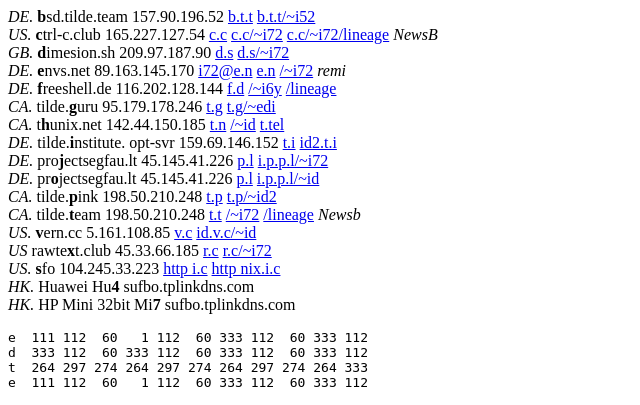
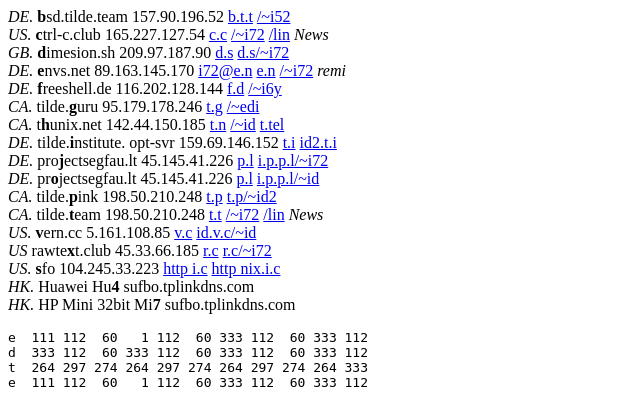
Before and after one commit to sustance/configs, a PHP site: page /i.php in a window 1280 px wide. Shown: the top 405 px of the page, without its empty margins (0-640 px from the left). Run offline with PHP 8.4, Linux system fonts and the light colour scheme; data that the repository does not hold is empty.

Commit message:
Update i.php

```diff
--- a/php/i.php
+++ b/php/i.php
@@ -9,14 +9,14 @@
 <p>
 <i>DE.</i> <b>b</b>sd.tilde.team <span class="sml">157.90.196.52</span>
 <a href="https://bsd.tilde.team/">b.t.t</a>
-<a href="https://bsd.tilde.team/~identity2">b.t.t/~i52</a>
+<a href="https://bsd.tilde.team/~identity2">/~i52</a>
 <br>
 
 <i>US.</i> <b>c</b>trl-c.club <span class="tin">165.227.127.54</span>
 <a href="https://ctrl-c.club/">c.c</a>
-<a href="https://ctrl-c.club/~i52">c.c/~i72</a>
-<a href="https://ctrl-c.club/~identity2/lineage/">c.c/~i72/lineage</a>
-<i>NewsB</i>
+<a href="https://ctrl-c.club/~i52">/~i72</a>
+<a href="https://ctrl-c.club/~identity2/lineage/">/lin</a>
+<i>News</i>
 <br>
 
 <i>GB.</i> <b>d</b>imesion.sh <span class="sml">209.97.187.90</span>
@@ -34,12 +34,11 @@
 <i>DE.</i> <b>f</b>reeshell.de <span class="sml">116.202.128.144</span>
 <a href="https://freeshell.de/">f.d</a>
 <a href="https://freeshell.de/~identity">/~i6y</a>
-<a href="https://freeshell.de/~identity/lineage/">/lineage</a>
 <br>
 
 <i>CA.</i>  tilde.<b>g</b>uru <span class="sml">95.179.178.246</span>
 <a href="https://tilde.guru">t.g</a>
-<a href="https://tilde.guru/~edi">t.g/~edi</a>
+<a href="https://tilde.guru/~edi">/~edi</a>
 <br>
 
 <i>CA.</i>  t<b>h</b>unix.net <span class="sml">142.44.150.185</span>
@@ -71,8 +70,8 @@
 
 <i>CA.</i> tilde.<b>t</b>eam <span class="sml">198.50.210.248</span>  <a href="https://tilde.team/">t.t</a>
 <a href="https://tilde.team/~identity2">/~i72</a>
-<a href="https://tilde.team/~identity2/lineage">/lineage</a>
-<i>Newsb</i>
+<a href="https://tilde.team/~identity2/lineage">/lin</a>
+<i>News</i>
 <br>
 
 <i>US.</i> <b>v</b>ern.cc <span class="sml">5.161.108.85</span>
```
